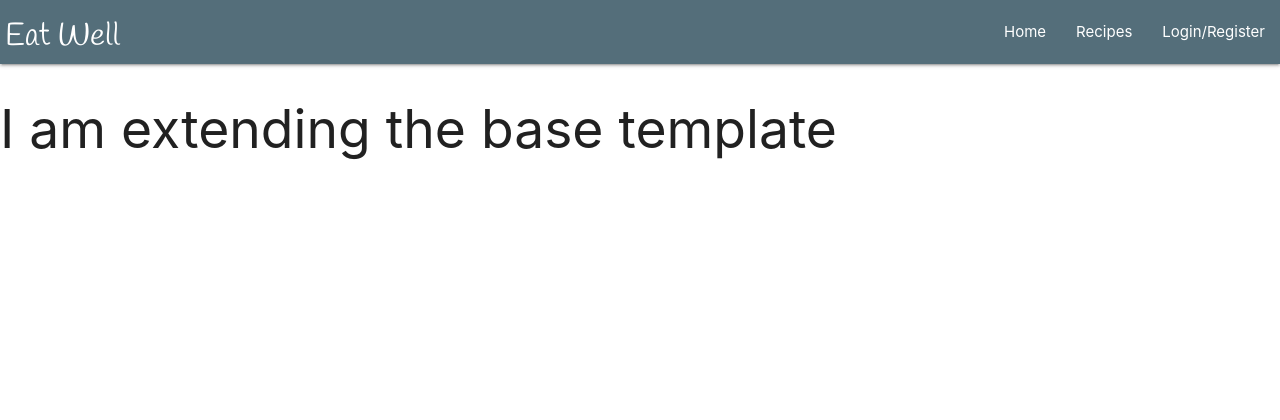
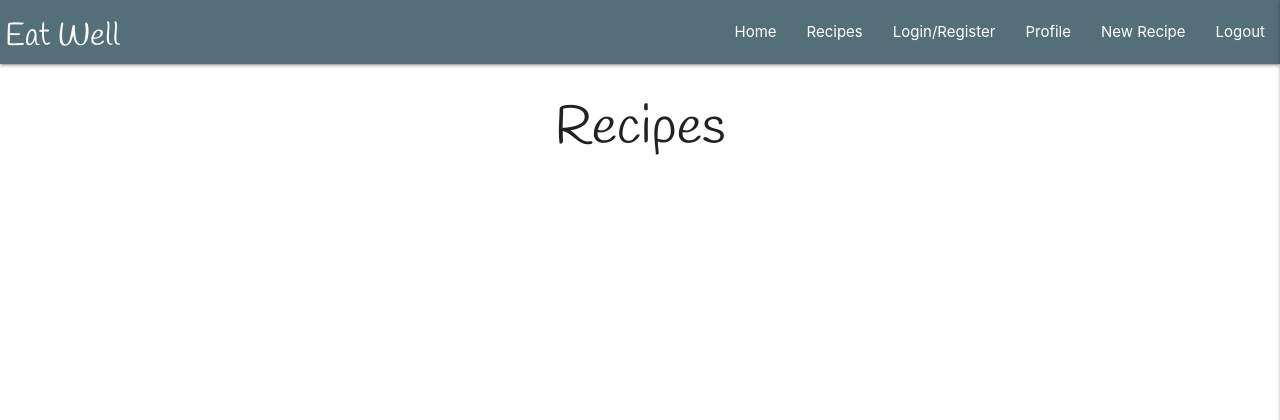
Before and after one commit to Dgoodwin92/eat-well, a Flask app: page / in a window 1280 px wide. Shown: the top 420 px of the page. Run offline with Flask 2, Linux system fonts and the light colour scheme; data that the repository does not hold is empty; some libraries are stand-ins or nearby versions.

Commit message:
Navbar updated and extended onto recipes page. Three recipes called from database, placed in cards.

```diff
--- a/app.py
+++ b/app.py
@@ -20,7 +20,7 @@ mongo = PyMongo(app)
 @app.route("/")
 @app.route("/get_recipes")
 def get_recipes():
-    recipes = mongo.db.recipes.find()
+    recipes = list(mongo.db.recipes.find())
     return render_template("recipes.html", recipes=recipes)
 
 
--- a/static/css/style.css
+++ b/static/css/style.css
@@ -2,6 +2,10 @@
 
 body {
     height: 100%;
+}
+
+.page-heading {
+    font-family: 'Handlee', sans-serif;
 }
 
 /* Navbar */
@@ -13,10 +17,19 @@ body {
 
 /* Hero Image */
 .hero-image {
-    background-image: url(../images/hero-image/hero-image1.jpg);
+    background-image: url("/static/images/hero-image/hero-image1.jpg");
     height: 50%;
     background-position: center;
     background-repeat: no-repeat;
     background-size: cover;
     position: relative;
 }
+
+.hero-text {
+    text-align: center;
+    position: absolute;
+    top: 50%;
+    left: 50%;
+    transform: translate(-50%, -50%);
+    color: white;
+  }
--- a/static/js/script.js
+++ b/static/js/script.js
@@ -0,0 +1,4 @@
+$(document).ready(function(){
+    $('.sidenav').sidenav({edge: "right"});
+    $('.materialboxed').materialbox();
+  });
--- a/templates/base.html
+++ b/templates/base.html
@@ -22,23 +22,28 @@
         <nav class="nav-extended blue-grey darken-1">
             <div class="nav-wrapper">
                 <a href="#!" class="brand-logo">Eat Well</a>
-                <a href="#" data-target="mobile-demo" class="sidenav-trigger"><i class="fas fa-drumstick-bite"></i></a>
+                <a href="#" data-target="mobile-demo" class="sidenav-trigger right"><i class="fas fa-drumstick-bite"></i></a>
                 <ul class="right hide-on-med-and-down">
-                    <li><a href="sass.html">Home</a></li>
+                    <li><a href="{{ url_for('get_recipes') }}">Home</a></li>
                     <li><a href="badges.html">Recipes</a></li>
                     <li><a href="collapsible.html">Login/Register</a></li>
+                    <li><a href="collapsible.html">Profile</a></li>
+                    <li><a href="collapsible.html">New Recipe</a></li>
+                    <li><a href="collapsible.html">Logout</a></li>
                 </ul>
             </div>
         </nav>
         <!-- Mobile Side Navbar -->
         <ul class="sidenav" id="mobile-demo">
-            <li><a href="sass.html">Home</a></li>
+            <li><h4 class="center-align 4 brand-logo">Eat Well</h4></li>
+            <li><a href="{{ url_for('get_recipes') }}">Home</a></li>
             <li><a href="badges.html">Recipes</a></li>
             <li><a href="collapsible.html">Login/Register</a></li>
+            <li><a href="collapsible.html">Profile</a></li>
+            <li><a href="collapsible.html">New Recipe</a></li>
+            <li><a href="collapsible.html">Logout</a></li>
         </ul>
     </header>
-    <div class="hero-image">
-    </div>
     {% block content %}
     {% endblock %}
 
--- a/templates/recipes.html
+++ b/templates/recipes.html
@@ -1,15 +1,28 @@
 {% extends "base.html" %}
 {% block content %}
+<h2 class="page-heading center-align">Recipes</h2>
 
-<h2>I am extending the base template</h2>
+<section id="recipe-page">
     {% for recipes in recipes %}
-        {{ recipes.recipe_name }}<br>
-        {{ recipes.recipe_description }}<br>
-        {{ recipes.ingredient_list }}<br>
-        {{ recipes.recipe_method }}<br>
-        {{ recipes.serving_size }}<br>
-        {{ recipes.total_time }}<br>
-        {{ recipes.image_upload_url }}<br>
-
+    <div class="row">
+        <div class="col m4">
+            <div class="card">
+                <div class="card-image">
+                    <img class="materialboxed" src="/static/images/hero-image/hero-image1.jpg">
+                    <span class="card-title">{{ recipes.recipe_name }}</span>
+                </div>
+                <div class="card-content">
+                    {{ recipes.recipe_description }}<br>
+                    <p>Serves: {{ recipes.serving_size }}</p>
+                    <p>Total Time: {{ recipes.total_time }}</p>
+                    <p><strong>{{ recipes.category_name }}</strong></p>
+                </div>
+            </div>
+        </div>
+    </div>
     {% endfor %}
+</section>
 {% endblock %}
+<!--{{ recipes.ingredient_list }}<br>
+{{ recipes.recipe_method }}<br>-->
+<!--{{ recipes.image_upload_url }}<br>-->
```
